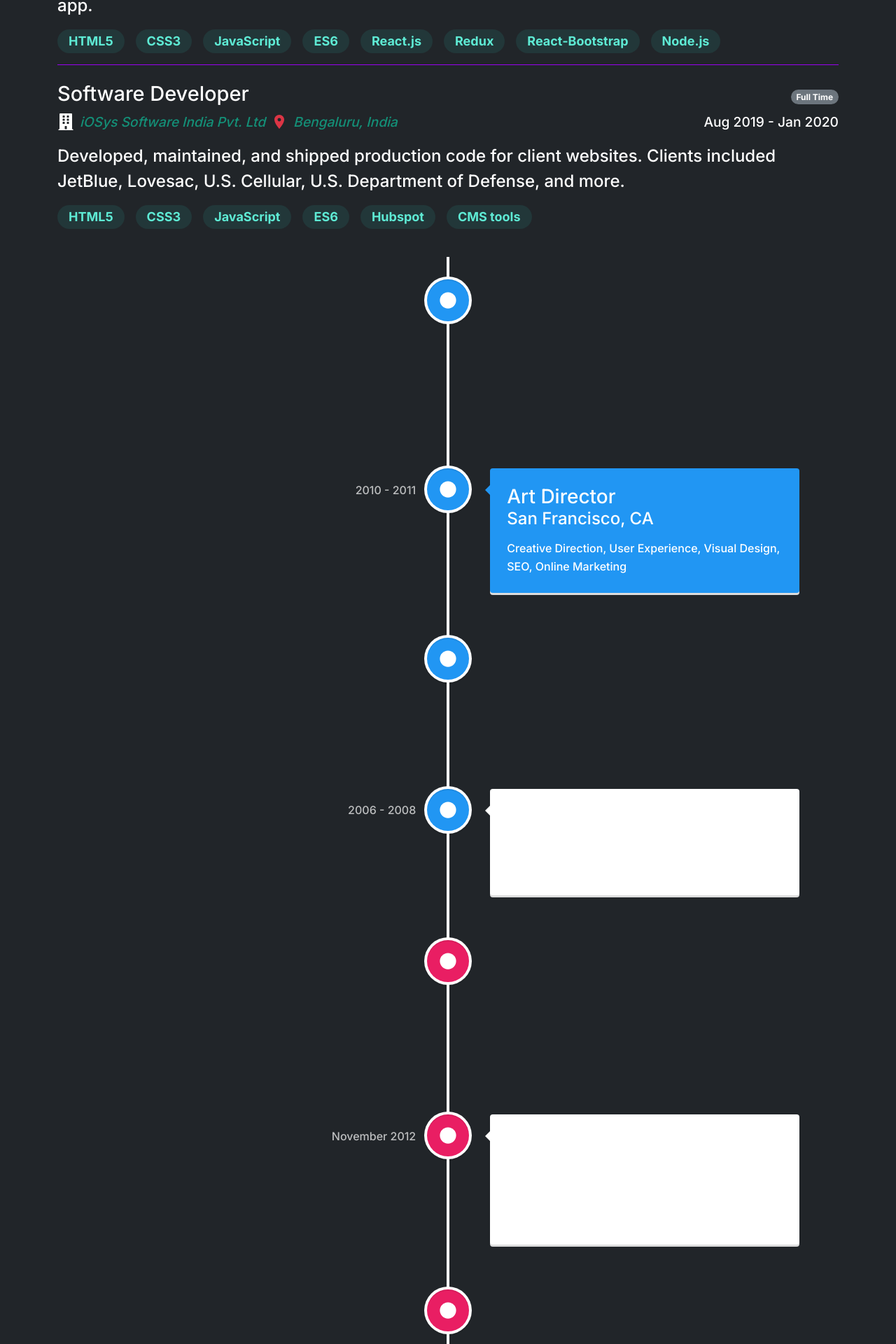
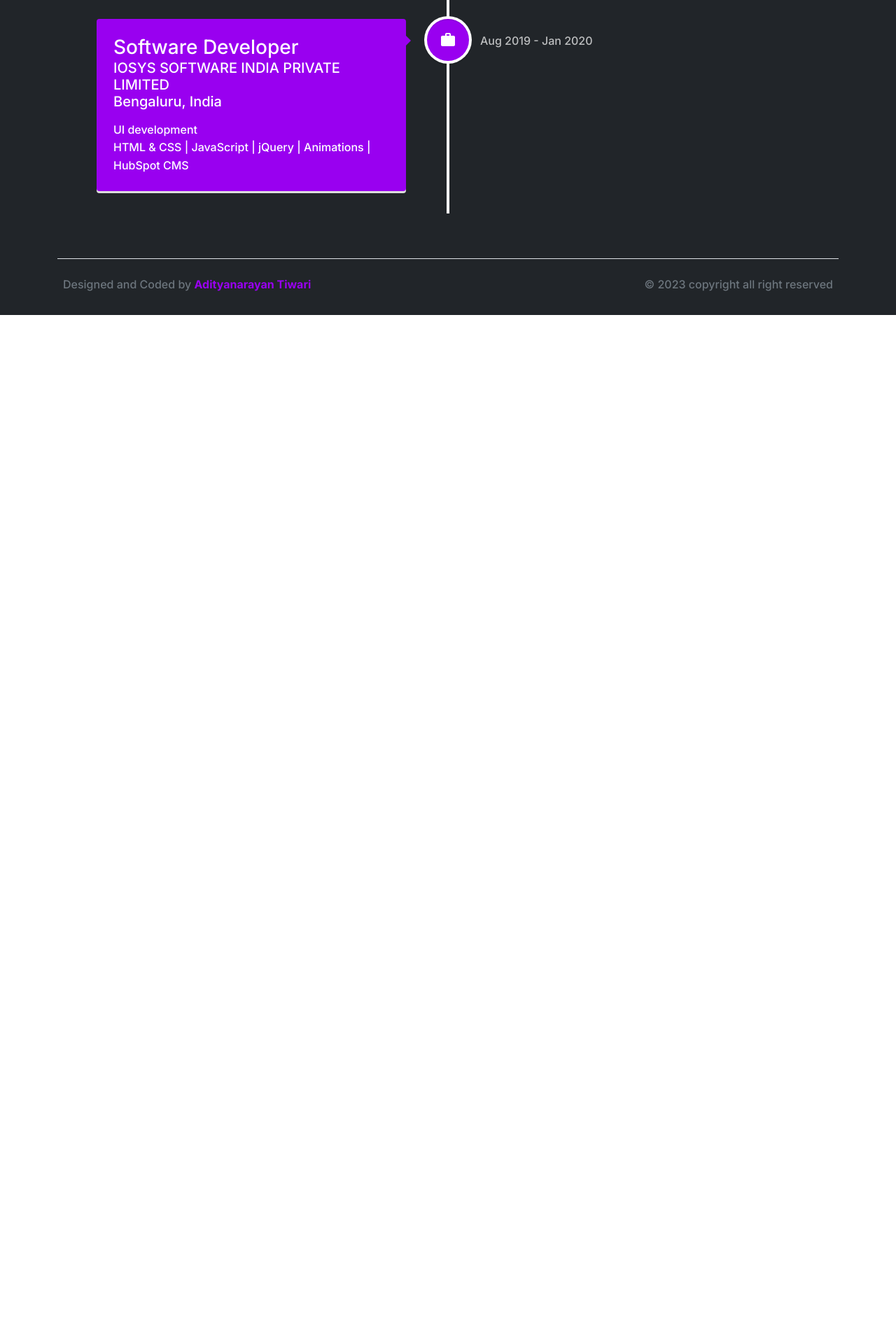
Before and after one commit to iamadityanarayan/my-portfolio, a React (Vite) app: page /work in a window 1280 px wide. Shown: the part 824-2744 px from the top of the page at 70% size. After the commit the page ends 1274 px from the top, so only its background shows below. Built offline with nearby package versions, Linux system fonts and the light colour scheme.

Commit message:
work exp

```diff
--- a/src/components/Headers/Mobile/MobileHeader.tsx
+++ b/src/components/Headers/Mobile/MobileHeader.tsx
@@ -8,7 +8,7 @@ import { useTheme } from '../../../context/ThemeContext';
 const MobileHeader = () => {
   const { isDarkMode } = useTheme();
   return (
-    <div className='mobile-header d-lg-none'>
+    <div className='mobile-header d-lg-none z-3 position-fixed bottom-0'>
       <Container className='bg-white rounded-top-5'>
         <Navbar
           fixed='bottom'
--- a/src/components/TimeLine/TimeLine.tsx
+++ b/src/components/TimeLine/TimeLine.tsx
@@ -3,76 +3,91 @@ import {
   VerticalTimelineElement,
 } from 'react-vertical-timeline-component';
 import 'react-vertical-timeline-component/style.min.css';
-import { FaCircle } from 'react-icons/fa';
+// import { FaCircle } from 'react-icons/fa';
+import { MdWork } from 'react-icons/md';
+import { useTheme } from '../../context/ThemeContext';
 
 const TimeLine = () => {
+  const { isDarkMode } = useTheme();
   return (
-    <div>
-      <VerticalTimeline>
+    <div className='z-1'>
+      <VerticalTimeline animate={false} lineColor={`${isDarkMode ? '#fff' : '#c7a2e0'}`}>
         <VerticalTimelineElement
-          className='vertical-timeline-element--work'
-          contentStyle={{ background: 'rgb(33, 150, 243)', color: '#fff' }}
-          contentArrowStyle={{ borderRight: '7px solid  rgb(33, 150, 243)' }}
-          date='2011 - present'
-          iconStyle={{ background: 'rgb(33, 150, 243)', color: '#fff' }}
-          icon={<FaCircle />}
+          className='vertical-timeline-element--work animate__animated animate__zoomIn animate__delay'
+          contentStyle={{ background: 'rgb(153, 0, 240)', color: '#fff' }}
+          contentArrowStyle={{ borderRight: '7px solid  rgb(153, 0, 240)' }}
+          dateClassName={`${!isDarkMode && 'text-dark'}`}
+          date='Feb 2022 - Present'
+          iconStyle={{ background: 'rgb(153, 0, 240)', color: '#fff' }}
+          icon={<MdWork />}
         >
           <h3 className='vertical-timeline-element-title'>
             Senior Software Engineer
           </h3>
-          <h4 className='vertical-timeline-element-subtitle'>
-            Qentelli Solutions Private Ltd Hyderabad, India
+          <h4 className='vertical-timeline-element-subtitle fs-5'>
+            Qentelli Solutions Private Ltd
           </h4>
-          <p>
-            Creative Direction, User Experience, Visual Design, Project
-            Management, Team Leading
+          <h4 className='vertical-timeline-element-subtitle fs-5'>
+            Hyderabad, India
+          </h4>
+          <p className='mb-0 mt-3'>JavaScript development</p>
+          <p className='my-0'>
+            React.js | Typescript | React-Bootstrap | Material UI | Context API
+            | Hooks | Zustand | Angular 12 | Docker | UI Design | Figma
           </p>
         </VerticalTimelineElement>
         <VerticalTimelineElement
-          className='vertical-timeline-element--work'
-          contentStyle={{ background: 'rgb(33, 150, 243)', color: '#fff' }}
-          contentArrowStyle={{ borderRight: '7px solid  rgb(33, 150, 243)' }}
-          date='2010 - 2011'
-          iconStyle={{ background: 'rgb(33, 150, 243)', color: '#fff' }}
-          icon={<FaCircle />}
+          className='vertical-timeline-element--work animate__animated animate__zoomIn animate__delay-1s'
+          contentStyle={{ background: 'rgb(153, 0, 240)', color: '#fff' }}
+          contentArrowStyle={{ borderRight: '7px solid  rgb(153, 0, 240)' }}
+          date='Nov 2020 - Jan 2022'
+          dateClassName={`${!isDarkMode && 'text-dark'}`}
+          iconStyle={{ background: 'rgb(153, 0, 240)', color: '#fff' }}
+          icon={<MdWork />}
         >
-          <h3 className='vertical-timeline-element-title'>Art Director</h3>
-          <h4 className='vertical-timeline-element-subtitle'>
-            San Francisco, CA
+          <h3 className='vertical-timeline-element-title'>Software Engineer</h3>
+          <h4 className='vertical-timeline-element-subtitle fs-5'>
+            Java R&D PRIVATE LIMITED
           </h4>
-          <p>
-            Creative Direction, User Experience, Visual Design, SEO, Online
-            Marketing
+          <h4 className='vertical-timeline-element-subtitle fs-5'>
+            Bhopal, India
+          </h4>
+          <p className='mb-0 mt-3'>JavaScript development</p>
+          <p className='my-0'>React.js | React-Bootstrap | Redux | Node.js</p>
+        </VerticalTimelineElement>
+        <VerticalTimelineElement
+          className='vertical-timeline-element--work animate__animated animate__zoomIn animate__delay-2s'
+          contentStyle={{ background: 'rgb(153, 0, 240)', color: '#fff' }}
+          contentArrowStyle={{ borderRight: '7px solid  rgb(153, 0, 240)' }}
+          date='Aug 2019 - Jan 2020'
+          dateClassName={`${!isDarkMode && 'text-dark'}`}
+          iconStyle={{ background: 'rgb(153, 0, 240)', color: '#fff' }}
+          icon={<MdWork />}
+        >
+          <h3 className='vertical-timeline-element-title'>
+            Software Developer{' '}
+          </h3>
+          <h4 className='vertical-timeline-element-subtitle fs-5'>
+            IOSYS SOFTWARE INDIA PRIVATE LIMITED
+          </h4>
+          <h4 className='vertical-timeline-element-subtitle fs-5'>
+            Bengaluru, India
+          </h4>
+          <p className='mb-0 mt-3'>UI development</p>
+          <p className='my-0'>
+            HTML & CSS | JavaScript | jQuery | Animations | HubSpot CMS
           </p>
         </VerticalTimelineElement>
-        <VerticalTimelineElement
-          className='vertical-timeline-element--work'
-          date='2008 - 2010'
-          iconStyle={{ background: 'rgb(33, 150, 243)', color: '#fff' }}
-          icon={<FaCircle />}
-        >
-          <h3 className='vertical-timeline-element-title'>Web Designer</h3>
-          <h4 className='vertical-timeline-element-subtitle'>
-            Los Angeles, CA
-          </h4>
-          <p>User Experience, Visual Design</p>
-        </VerticalTimelineElement>
-        <VerticalTimelineElement
-          className='vertical-timeline-element--work'
-          date='2006 - 2008'
-          iconStyle={{ background: 'rgb(33, 150, 243)', color: '#fff' }}
-          icon={<FaCircle />}
-        >
-          <h3 className='vertical-timeline-element-title'>Web Designer</h3>
-          <h4 className='vertical-timeline-element-subtitle'>
-            San Francisco, CA
-          </h4>
-          <p>User Experience, Visual Design</p>
-        </VerticalTimelineElement>
-        <VerticalTimelineElement
-          className='vertical-timeline-element--education'
-          date='April 2013'
-          iconStyle={{ background: 'rgb(233, 30, 99)', color: '#fff' }}
+
+        {/* <VerticalTimelineElement
+          className='vertical-timeline-element--work '
+          contentStyle={{
+            background: 'rgba(45,212,191,.1)',
+            color: 'rgb(94 234 212/1)',
+          }}
+          contentArrowStyle={{ borderRight: '7px solid  rgba(45,212,191,.1)' }}
+          date='2011 - present'
+          iconStyle={{ background: 'rgb(153, 0, 240)', color: '#fff' }}
           icon={<FaCircle />}
         >
           <h3 className='vertical-timeline-element-title'>
@@ -81,36 +96,7 @@ const TimeLine = () => {
           <h4 className='vertical-timeline-element-subtitle'>Online Course</h4>
           <p>Strategy, Social Media</p>
         </VerticalTimelineElement>
-        <VerticalTimelineElement
-          className='vertical-timeline-element--education'
-          date='November 2012'
-          iconStyle={{ background: 'rgb(233, 30, 99)', color: '#fff' }}
-          icon={<FaCircle />}
-        >
-          <h3 className='vertical-timeline-element-title'>
-            Agile Development Scrum Master
-          </h3>
-          <h4 className='vertical-timeline-element-subtitle'>Certification</h4>
-          <p>Creative Direction, User Experience, Visual Design</p>
-        </VerticalTimelineElement>
-        <VerticalTimelineElement
-          className='vertical-timeline-element--education'
-          date='2002 - 2006'
-          iconStyle={{ background: 'rgb(233, 30, 99)', color: '#fff' }}
-          icon={<FaCircle />}
-        >
-          <h3 className='vertical-timeline-element-title'>
-            Bachelor of Science in Interactive Digital Media Visual Imaging
-          </h3>
-          <h4 className='vertical-timeline-element-subtitle'>
-            Bachelor Degree
-          </h4>
-          <p>Creative Direction, Visual Design</p>
-        </VerticalTimelineElement>
-        <VerticalTimelineElement
-          iconStyle={{ background: 'rgb(16, 204, 82)', color: '#fff' }}
-          icon={<FaCircle />}
-        />
+        */}
       </VerticalTimeline>
     </div>
   );
--- a/src/index.css
+++ b/src/index.css
@@ -110,6 +110,7 @@
   }
 }
 
+
 .animate__delay-6s{
   animation-delay: 6s !important;
 }
--- a/src/pages/Work/Work.tsx
+++ b/src/pages/Work/Work.tsx
@@ -1,16 +1,16 @@
-import { Badge } from 'react-bootstrap';
-import { MdLocationOn } from 'react-icons/md';
-import { FaBuilding } from 'react-icons/fa';
+// import { Badge } from 'react-bootstrap';
+// import { MdLocationOn } from 'react-icons/md';
+// import { FaBuilding } from 'react-icons/fa';
 import Title from '../../components/Tittle/Title';
 import './work.css';
 
 import data from '../../data/workExperience';
 import Mode from '../../components/Mode/Mode';
-import { useTheme } from '../../context/ThemeContext';
+// import { useTheme } from '../../context/ThemeContext';
 import TimeLine from '../../components/TimeLine/TimeLine';
 
 const Work = () => {
-  const { isDarkMode } = useTheme();
+  // const { isDarkMode } = useTheme();
   const y = data;
   const reversedArray = [];
   for (let index = y.length - 1; index >= 0; index--) {
@@ -22,7 +22,7 @@ const Work = () => {
       <div>
         <Title title='Work Experience' />
         <Mode className='end-0 pe-4' />
-        {reversedArray?.map((item, index) => (
+        {/* {reversedArray?.map((item, index) => (
           <div
             key={index}
             className={`section-work-experience ${
@@ -33,7 +33,6 @@ const Work = () => {
           >
             <div className='we-header d-flex justify-content-between align-items-center'>
               <h4 className='job-title'>{item.jobTitle}</h4>
-              {/* <Badge pill bg='success'> */}
               <Badge
                 pill
                 className='px-xxl-3 py-xxl-2'
@@ -74,7 +73,7 @@ const Work = () => {
               </div>
             </div>
           </div>
-        ))}
+        ))} */}
       </div>
       <TimeLine />
     </section>
```
